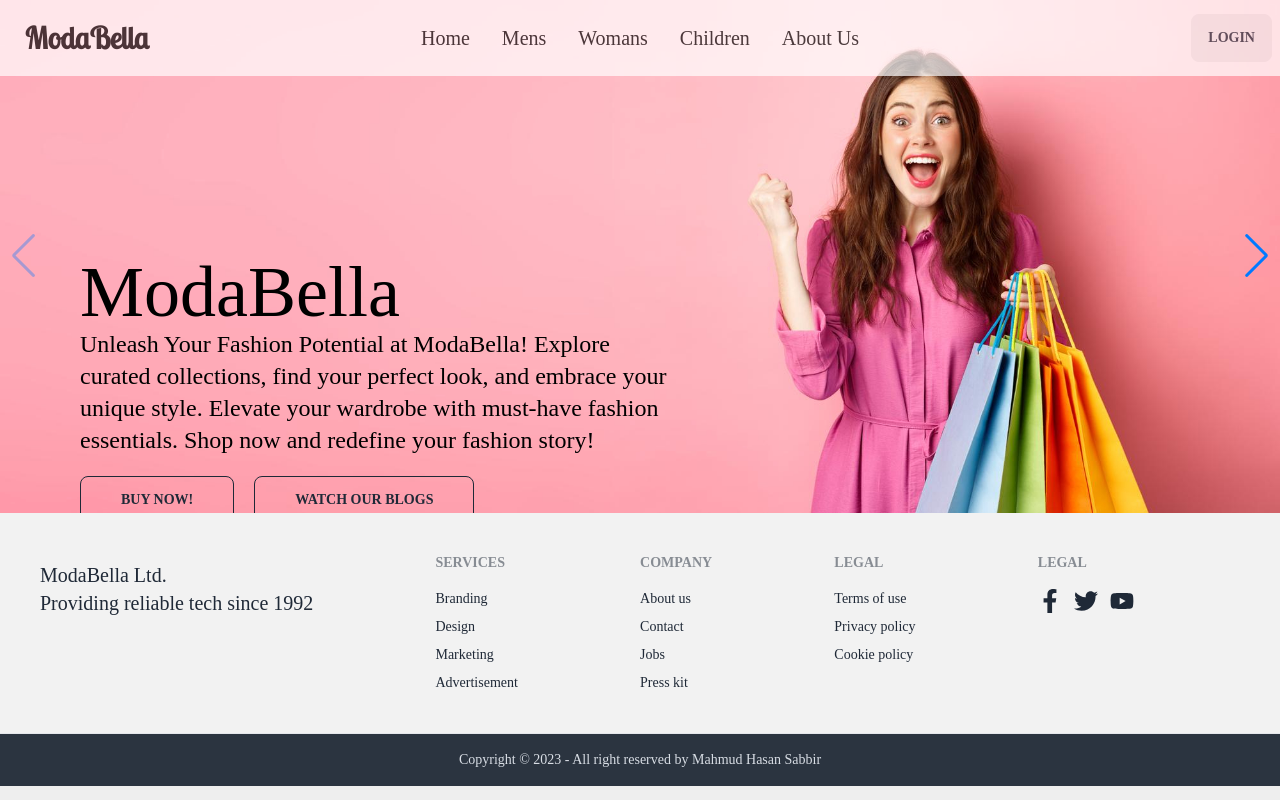
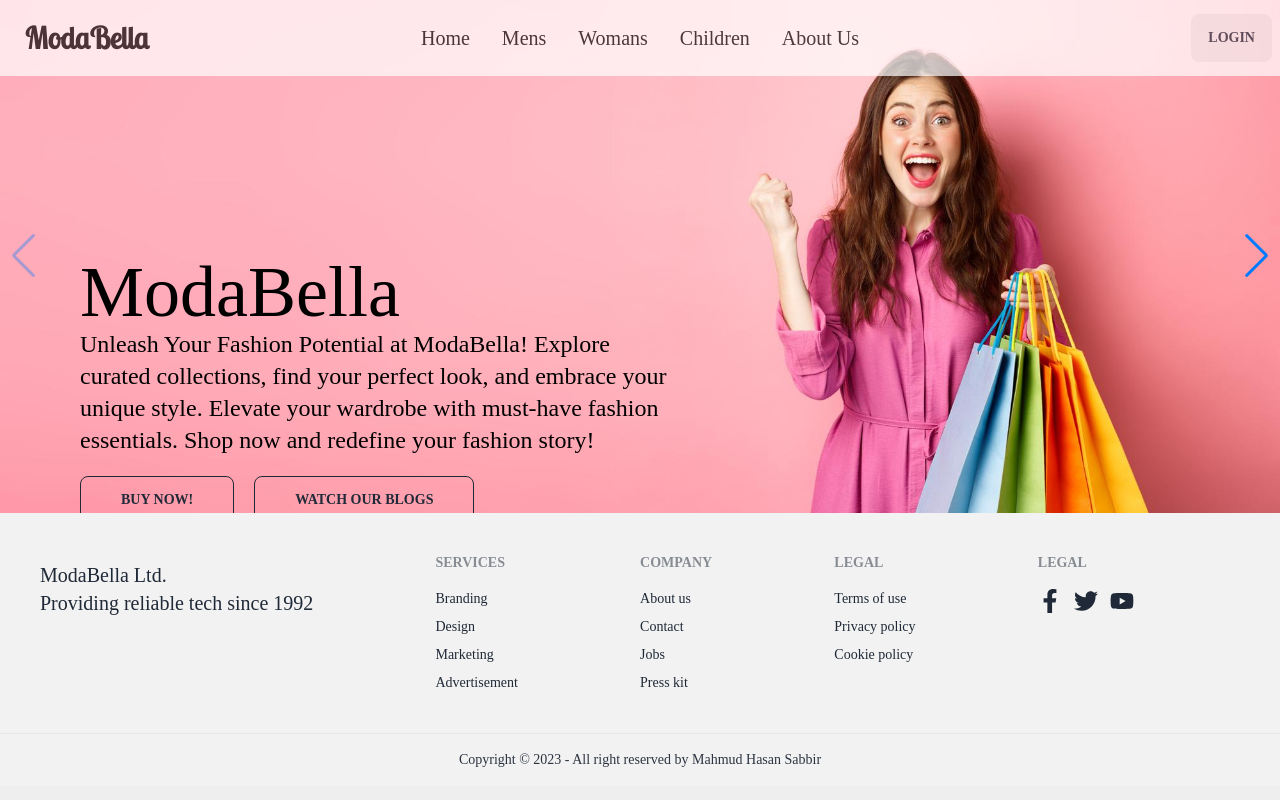
Before and after one commit to hassansabbir/modabella-client, a React (Vite) app: page / in a window 1280 px wide. Built offline with nearby package versions, Linux system fonts and the light colour scheme; a web font is replaced by a local one.

Commit message:
footer updated

```diff
--- a/src/Shared/Footer/Footer.jsx
+++ b/src/Shared/Footer/Footer.jsx
@@ -42,7 +42,7 @@
         </div>
       </footer>
       <hr />
-      <footer className="footer footer-center p-4 bg-neutral text-neutral-content">
+      <footer className="footer footer-center p-4 bg-base-200 text-neutral">
         <div>
           <p>Copyright © 2023 - All right reserved by Mahmud Hasan Sabbir</p>
         </div>
```
